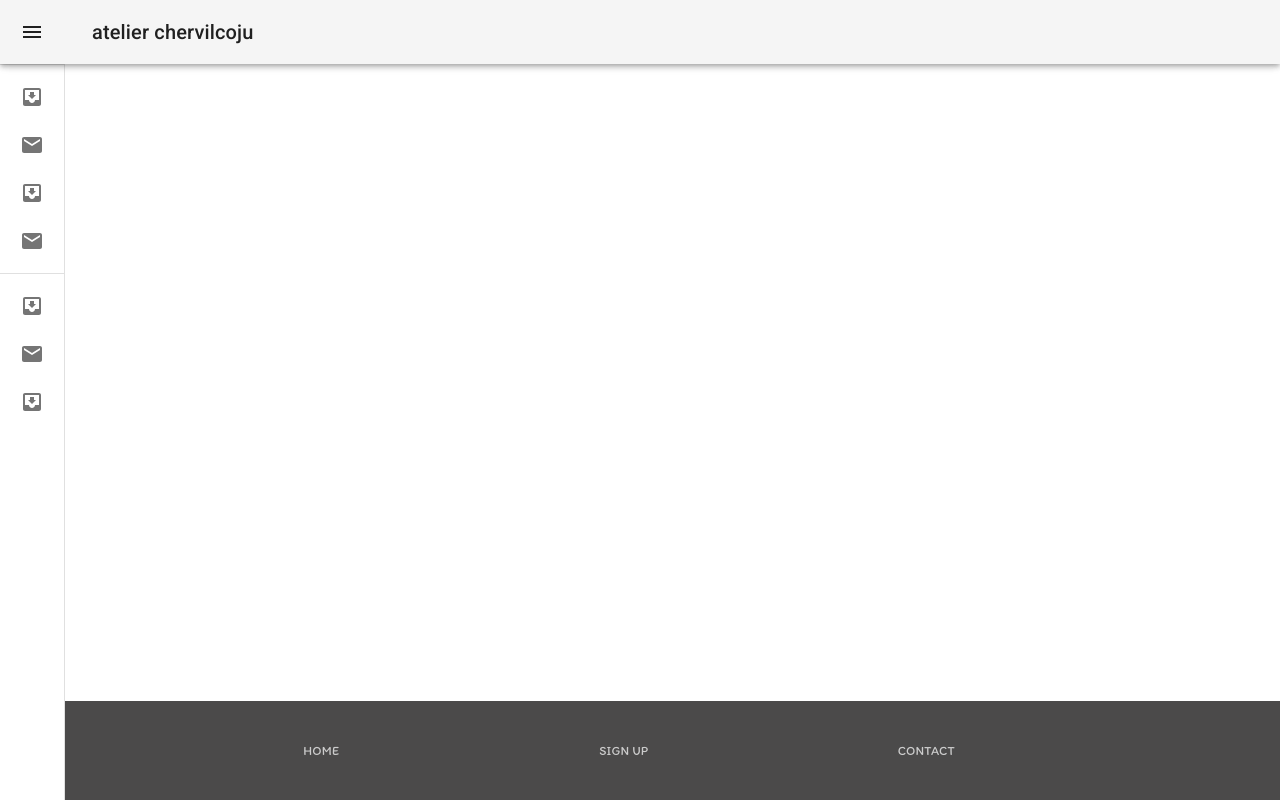
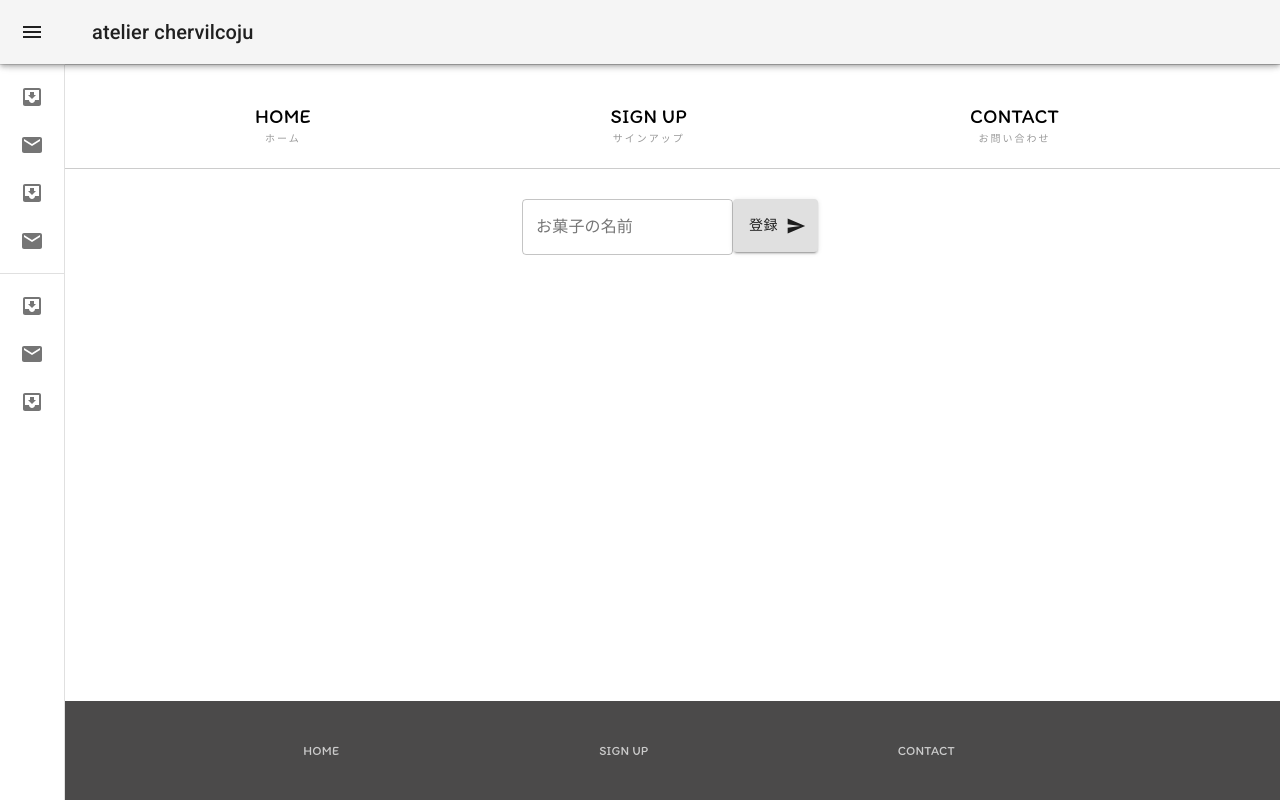
Before and after one commit to mikiyonekura/chervil-HP, a React (Create React App) app in the folder frontend/: page /TodayMenuAd in a window 1280 px wide. Built offline with nearby package versions, Linux system fonts and the light colour scheme.

Commit message:
Add admin page

```diff
--- a/frontend/src/App.js
+++ b/frontend/src/App.js
@@ -12,18 +12,11 @@ import Signin from "./components/Signin";
 import Form from "./components/Form";
 import Login from './components/Login';
 import SignUp from './components/Singup';
+import TodayMenuAd from './components/TodayMenuAd';
 
 
 
 function App() {
-  const [message, setMessage] = useState('');
-
-  /*
-  useEffect(() => {
-    fetch('/api')
-      .then((res) => res.json())
-      .then((data) => setMessage(data.message));
-  }, []) */
 
   return (
     <Router>
@@ -33,6 +26,7 @@ function App() {
           <Routes>
             <Route path="/" element={<HomePage />} />
             <Route path="/TodayMenu" element={<TodayMenu />} />
+            <Route path="/TodayMenuAd" element={<TodayMenuAd />} />
             <Route path="/Parking" element={<Parking />} />
             <Route path="/Signin" element={<Signin />} />
             <Route path="Signup" element={<SignUp />} />
@@ -40,7 +34,7 @@ function App() {
             <Route path="/Login" element={<Login />} />
           </Routes>
         </div>
-        {/*<p>{message}</p>*/}
+
         <Footer />
       </div>
     </Router>
--- a/frontend/src/components/TodayMenu.js
+++ b/frontend/src/components/TodayMenu.js
@@ -7,76 +7,20 @@ import Content2 from './Content2';
 import { Grid } from '@material-ui/core';
 import { TextField, Button } from '@material-ui/core';
 import SendIcon from '@material-ui/icons/Send';
+import AdminPanelSettingsIcon from '@mui/icons-material/AdminPanelSettings';
 import Header from './Header';
+import { Link } from 'react-router-dom';
 
 
 
 
 const TodayMenu = () => {
 
-  //非同期でpostボタンが押されるたびにpost通信を行う
-  const handleClick = async (inputText) => {
-    try {
-      const response = await fetch("/sweats", {
-        method: "POST",
-        mode: "cors",
-        headers: {
-          "Content-Type": "application/json",
-        },
-        body: JSON.stringify({ nameOfSweats: inputText}),
-      });
-
-      if (!response.ok) {
-        throw new Error('HTTP error ' + response.status);
-      }
-
-      const data = await response.json();
-      const image = data.image;
-      const price = data.price;
-      const ingre = data.ingre;
-
-      setTaskList([
-        ...taskList,
-        {id: taskList.length,
-        text: inputText,
-        image: image,
-        ingre: ingre,
-        price: price,
-        }
-      ]);
-    } catch (error) {
-      console.error('Fetch failed:', error);
-    }
-
-    console.log(taskList);
-    //ボタンが押されたらテキストボックスの中身を空にする
-    setInputText("");
-  };
-
 
 
   //tasklistっていう配列を作って、setTaskListで更新していく
   const [taskList, setTaskList] = useState([]);
-  //inputTextっていうtextのチェックポイントを作って、setInputTextで更新していく
-  const [inputText, setInputText] = useState("");
 
-  //textがonChangeで変更されるたびに、inputTextに値を入れる
-  const handleChange = (e) => {
-    //inputTextにその時の値をセットしていく
-    setInputText(e.target.value);
-
-  };
-
-  //ボタンが押された時の関数
-  const handleSubmit = (e) => {
-    handleClick(inputText);
-    /*イベントのeでformのたびに際レンダリングされて、
-    出力が消えてしまうデフォルトの機能を無効化*/
-    e.preventDefault();
-    //ボタンが押されたらその時のテキストボックスの中身を表示
-    //console.log(inputText);
-
-  };
 
   return (
 
@@ -87,37 +31,16 @@ const TodayMenu = () => {
 
       {/*<h2>管理者のみ実行できるようにしたい</h2>*/}
 
-      {/*
+    <div className="input-sweets">
 
-      <div className="input-sweets">
-        <form onSubmit={handleSubmit}>
-
-          <input type='text' onChange={handleChange} value={inputText} />
-          <button >追加</button>
-        </form>
-      </div>
-
-      */}
-
-      {/*<SweatsList taskList={taskList} setTaskList={setTaskList}/>*/}
-
-    <div className="input-sweets">
       <Grid container direction="column">
         <Grid item>
+          <Link to ="/TodayMenuAd">
+          <Button  variant="contained" style={{ height: "40px" }} endIcon={<AdminPanelSettingsIcon />}>
+            管理者画面
+          </Button>
+        </Link>
 
-          <form onSubmit={handleSubmit}>
-            <TextField
-              style={{ height: "80px" }}
-              label="お菓子の名前"
-              variant="outlined"
-              value={inputText}
-              onChange={handleChange}
-
-            />
-            <Button variant="contained" style={{ height: "53px" }} endIcon={<SendIcon />}>
-              登録
-            </Button>
-          </form>
 
         </Grid>
 
@@ -132,6 +55,7 @@ const TodayMenu = () => {
       </Grid>
 
 
+
       </div>
     </div>
     </div>
--- /dev/null
+++ b/frontend/src/components/TodayMenuAd.js
@@ -0,0 +1,149 @@
+import React from 'react'
+import Navigation from "./Navigation";
+import { useState,useEffect } from 'react'
+import SweatsList from './SweatsList';
+
+import Content2 from './Content2';
+import { Grid } from '@material-ui/core';
+import { TextField, Button } from '@material-ui/core';
+import SendIcon from '@material-ui/icons/Send';
+import AdminPanelSettingsIcon from '@mui/icons-material/AdminPanelSettings';
+import Header from './Header';
+import { Link } from 'react-router-dom';
+
+
+
+
+const TodayMenuAd = () => {
+
+  //非同期でpostボタンが押されるたびにpost通信を行う
+  const handleClick = async (inputText) => {
+    try {
+      const response = await fetch("/sweats", {
+        method: "POST",
+        mode: "cors",
+        headers: {
+          "Content-Type": "application/json",
+        },
+        body: JSON.stringify({ nameOfSweats: inputText}),
+      });
+
+      if (!response.ok) {
+        throw new Error('HTTP error ' + response.status);
+      }
+
+      const data = await response.json();
+      const image = data.image;
+      const price = data.price;
+      const ingre = data.ingre;
+
+      setTaskList([
+        ...taskList,
+        {id: taskList.length,
+        text: inputText,
+        image: image,
+        ingre: ingre,
+        price: price,
+        }
+      ]);
+    } catch (error) {
+      console.error('Fetch failed:', error);
+    }
+
+    console.log(taskList);
+    //ボタンが押されたらテキストボックスの中身を空にする
+    setInputText("");
+  };
+
+
+
+  //tasklistっていう配列を作って、setTaskListで更新していく
+  const [taskList, setTaskList] = useState([]);
+  //inputTextっていうtextのチェックポイントを作って、setInputTextで更新していく
+  const [inputText, setInputText] = useState("");
+
+  //textがonChangeで変更されるたびに、inputTextに値を入れる
+  const handleChange = (e) => {
+    //inputTextにその時の値をセットしていく
+    setInputText(e.target.value);
+
+  };
+
+  //ボタンが押された時の関数
+  const handleSubmit = (e) => {
+    handleClick(inputText);
+    /*イベントのeでformのたびに際レンダリングされて、
+    出力が消えてしまうデフォルトの機能を無効化*/
+    e.preventDefault();
+    //ボタンが押されたらその時のテキストボックスの中身を表示
+    //console.log(inputText);
+
+  };
+
+  return (
+
+    <div className='container'>
+      <div id ="contents">
+
+      <Navigation />
+
+      {/*<h2>管理者のみ実行できるようにしたい</h2>*/}
+
+
+
+{/*
+
+      <div className="input-sweets">
+        <form onSubmit={handleSubmit}>
+
+          <input type='text' onChange={handleChange} value={inputText} />
+          <button >追加</button>
+        </form>
+      </div>
+
+      */}
+
+      {/*<SweatsList taskList={taskList} setTaskList={setTaskList}/>*/}
+
+    <div className="input-sweets">
+
+      <Grid container direction="column">
+        <Grid item>
+
+          <form onSubmit={handleSubmit}>
+            <TextField
+              style={{ height: "80px" }}
+              label="お菓子の名前"
+              variant="outlined"
+              value={inputText}
+              onChange={handleChange}
+
+            />
+            <Button variant="contained" style={{ height: "53px" }} endIcon={<SendIcon />}>
+              登録
+            </Button>
+          </form>
+
+        </Grid>
+
+        <Grid item container>
+          <Grid item sm={2} />
+          <Grid item xs={12} sm={8}>
+          <Content2 taskList={taskList}/>
+
+          </Grid>
+          <Grid item sm={2} />
+        </Grid>
+      </Grid>
+
+
+
+
+      </div>
+    </div>
+    </div>
+
+  )
+}
+
+export default TodayMenuAd
```
